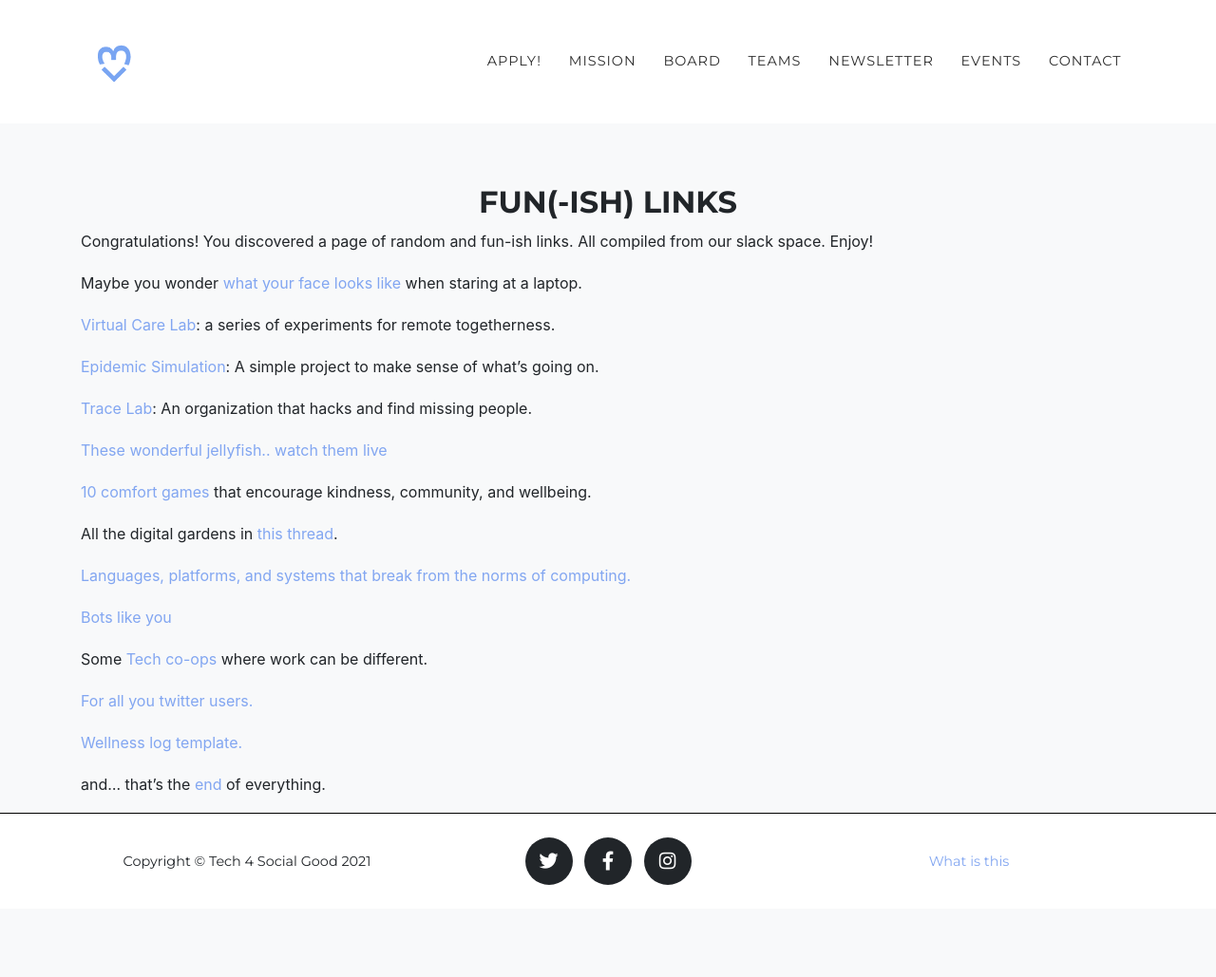
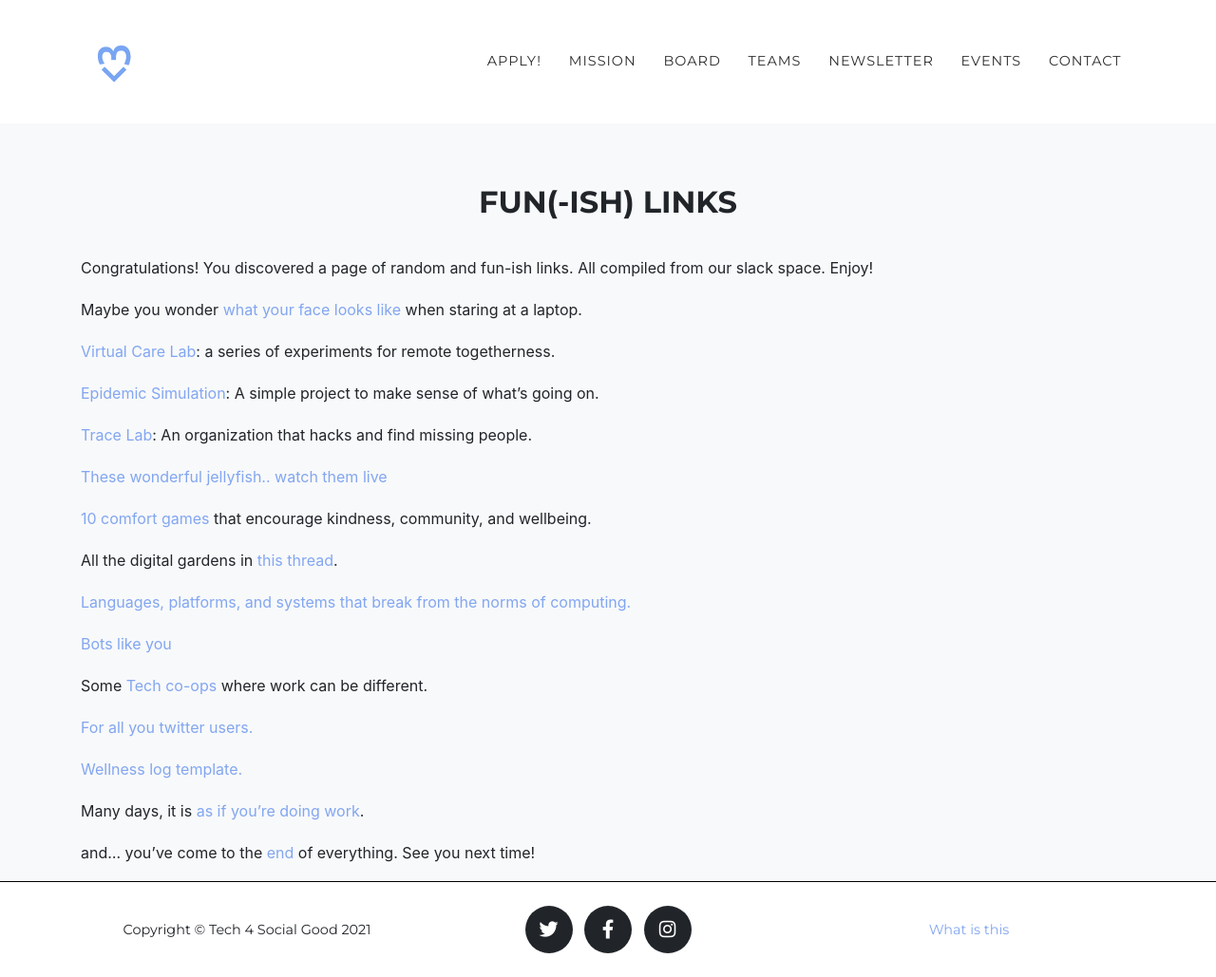
Before and after one commit to raviriley/agency-jekyll-theme, a Jekyll site: the page built from fun-links.md, in a window 1280 px wide and 1029 px high. Shown: the whole window at 95% size. Built offline with Jekyll 4.4.1, drawn with Linux system fonts in a browser that asks for light colours; some web fonts are replaced.

Commit message:
done with the links

```diff
--- a/fun-links.md
+++ b/fun-links.md
@@ -7,42 +7,40 @@
 <div class="col-lg-12 text-center">
 	<h2 class="section-heading text-uppercase">Fun(-ish) links</h2>
 </div>
-
+<br>
 Congratulations! You discovered a page of random and fun-ish links. All compiled from our slack space. Enjoy!
 
-Maybe you wonder [what your face looks like](https://glanceback.info) when staring at a laptop.
+Maybe you wonder [what your face looks like](https://glanceback.info){:target="_blank"} when staring at a laptop.
 
-[Virtual Care Lab](https://virtualcarelab.com/): a series of experiments for remote togetherness.
+[Virtual Care Lab](https://virtualcarelab.com/){:target="_blank"}: a series of experiments for remote togetherness.
 
-[Epidemic Simulation](https://scratch.mit.edu/projects/376656449/): A simple project to make sense of what's going on.
+[Epidemic Simulation](https://scratch.mit.edu/projects/376656449/){:target="_blank"}: A simple project to make sense of what's going on.
 
-[Trace Lab](https://www.tracelabs.org/): An organization that hacks and find missing people.
+[Trace Lab](https://www.tracelabs.org/){:target="_blank"}: An organization that hacks and find missing people.
 
-[These wonderful jellyfish.. watch them live](https://www.montereybayaquarium.org/animals/live-cams/jelly-cam)
+[These wonderful jellyfish.. watch them live](https://www.montereybayaquarium.org/animals/live-cams/jelly-cam){:target="_blank"}
 
-[10 comfort games](https://www.kqed.org/mindshift/55771/10-comfort-games-that-encourage-kindness-community-and-well-being) that encourage kindness, community, and wellbeing.
+[10 comfort games](https://www.kqed.org/mindshift/55771/10-comfort-games-that-encourage-kindness-community-and-well-being){:target="_blank"} that encourage kindness, community, and wellbeing.
 
-All the digital gardens in [this thread](https://twitter.com/Mappletons/status/1250532315459194880).
+All the digital gardens in [this thread](https://twitter.com/Mappletons/status/1250532315459194880){:target="_blank"}.
 
-[Languages, platforms, and systems that break from the norms of computing.](https://esoteric.codes/)
+[Languages, platforms, and systems that break from the norms of computing.](https://esoteric.codes/){:target="_blank"}
 
-[Bots like you](https://sites.google.com/view/botslikeyou/home)
+[Bots like you](https://sites.google.com/view/botslikeyou/home){:target="_blank"}
 
-Some [Tech co-ops](https://www.coops.tech/) where work can be different.
+Some [Tech co-ops](https://www.coops.tech/){:target="_blank"} where work can be different.
 
-[For all you twitter users.](https://github.com/kescher/tithonus)
+[For all you twitter users.](https://github.com/kescher/tithonus){:target="_blank"}
 
-[Wellness log template.](https://docs.google.com/spreadsheets/d/1OUT87lcsXPJHKkY21SLWT_xw3nqaUxSYHFi-WW1N_Os/edit?usp=sharing)
+[Wellness log template.](https://docs.google.com/spreadsheets/d/1OUT87lcsXPJHKkY21SLWT_xw3nqaUxSYHFi-WW1N_Os/edit?usp=sharing){:target="_blank"}
 
+Many days, it is [as if you're doing work](https://pippinbarr.github.io/itisasifyouweredoingwork/){:target="_blank"}.
 
-and... that's the [end]() of everything.
+and... you've come to the [end](http://hmpg.net/) of everything. See you next time!
 
 <!---
-
 Other links that didn't make the cut:
 [if you have 8 minutes](https://artsexperiments.withgoogle.com/thelagoon/) - very important, but not "fun"..
-
-
 >
 
 
```
